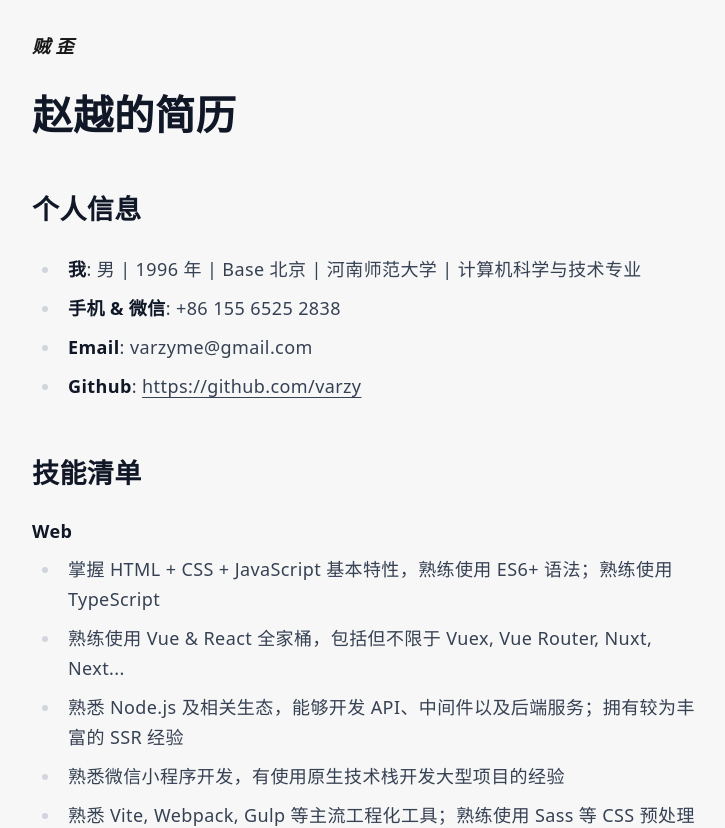
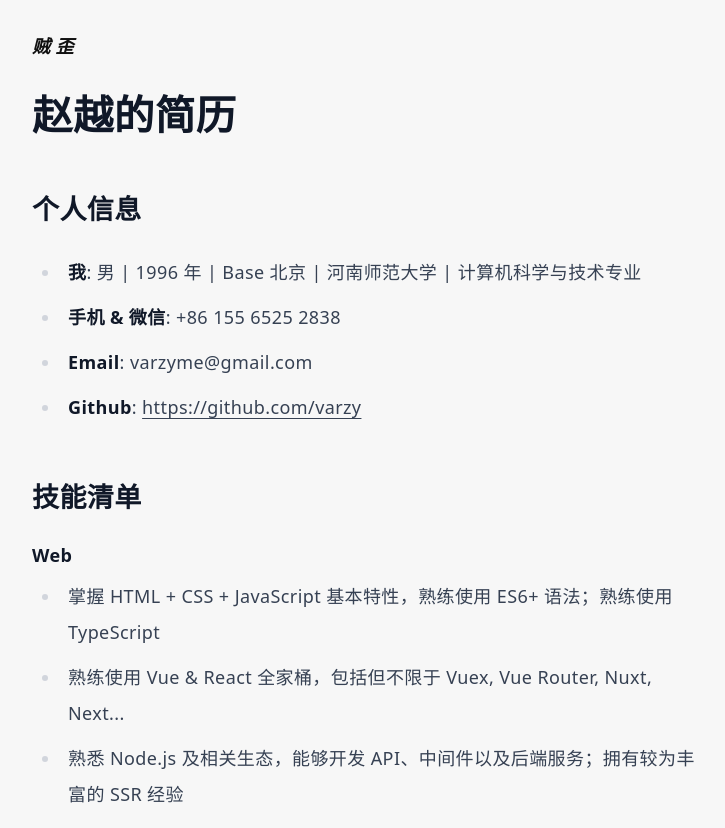
Before and after one commit to varzy/homepage-next, a Next.js app: page /resume in a window 1280 px wide. Shown: the top 828 px of the page, without its empty margins (268-993 px from the left). Built offline with nearby package versions, Linux system fonts and the light colour scheme; no server answers.

Commit message:
Update MdxRenderer component styling and adjust ink color in main.css for enhanced visual consistency.

```diff
--- a/src/app/(blog)/_components/MdxRenderer.tsx
+++ b/src/app/(blog)/_components/MdxRenderer.tsx
@@ -51,7 +51,7 @@ const SmartCode = ({ children, className, ...props }: MdxCustomComponentProps) =
 
 export default function MdxRenderer({ source }: MdxRendererProps) {
   return (
-    <article className="prose prose-code:before:content-none prose-code:after:content-none prose-a:font-normal prose-a:text-inherit prose-a:decoration-1 prose-blockquote:[&_p]:before:content-none prose-blockquote:[&_p]:after:content-none text-base leading-7.5 break-words sm:text-lg">
+    <article className="prose prose-code:before:content-none prose-code:after:content-none prose-a:font-normal prose-a:text-inherit prose-a:decoration-1 prose-blockquote:[&_p]:before:content-none prose-blockquote:[&_p]:after:content-none max-w-none text-base leading-loose break-words sm:text-lg">
       <MDXRemote
         source={source}
         components={{
--- a/src/styles/main.css
+++ b/src/styles/main.css
@@ -3,7 +3,7 @@
 @plugin "@tailwindcss/typography";
 
 @theme {
-  --color-ink: #191919;
+  --color-ink: #111;
   --color-secondary: var(--color-gray-500);
 }
 
```
